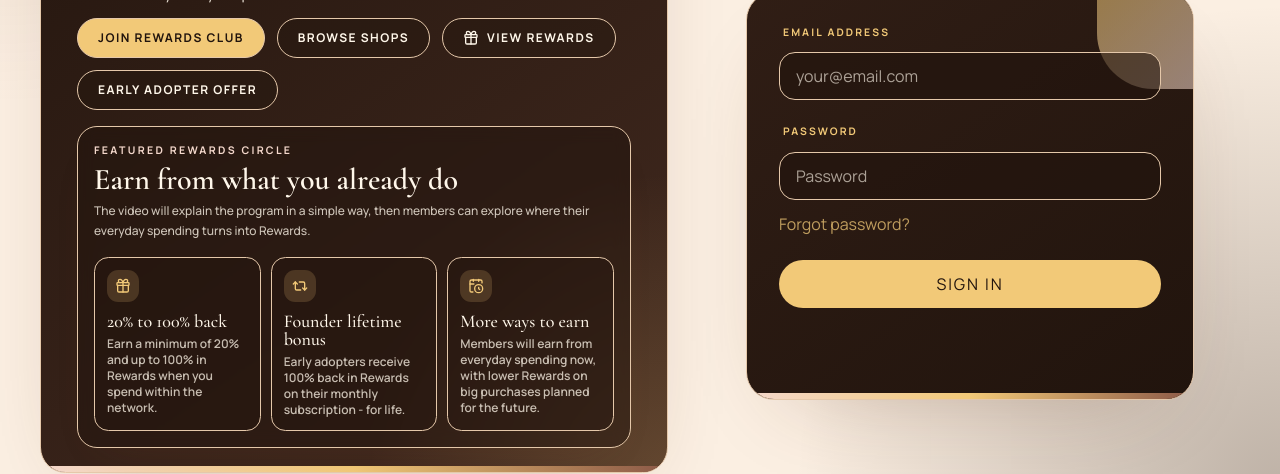
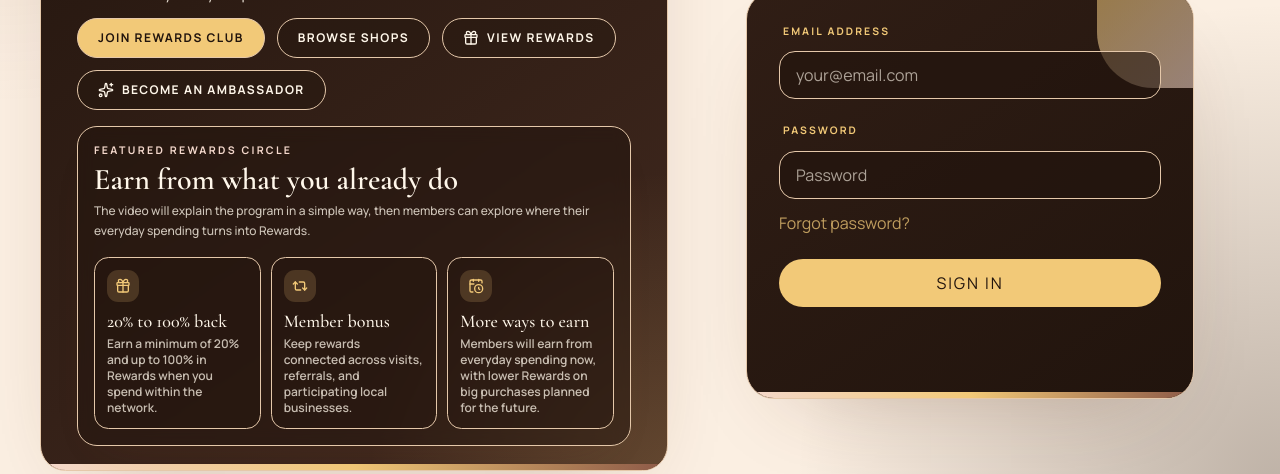
Before and after one commit to ElaiElaiElai1113/LoyaltyRewardsProg, a React (Vite) app: page / in a window 1280 px wide. Shown: the part 320-794 px from the top of the page. Built offline with nearby package versions, Linux system fonts and the light colour scheme; no server answers.

Commit message:
Clarify member and ambassador CTAs

```diff
--- a/src/features/auth/pages/landing-page.tsx
+++ b/src/features/auth/pages/landing-page.tsx
@@ -1,5 +1,5 @@
 import { zodResolver } from '@hookform/resolvers/zod'
-import { CalendarClock, Gift, Repeat2 } from 'lucide-react'
+import { CalendarClock, Gift, Repeat2, Sparkles } from 'lucide-react'
 import { useState } from 'react'
 import { useForm } from 'react-hook-form'
 import { Link, useNavigate, useSearchParams } from 'react-router-dom'
@@ -139,10 +139,11 @@ export function LandingPage() {
                   {t('View rewards')}
                 </Link>
                 <Link
-                  to="/membership"
-                  className="inline-flex min-h-10 items-center justify-center rounded-full border border-[var(--blush)]/45 bg-[var(--espresso)]/35 px-5 py-2.5 text-xs font-bold uppercase tracking-[0.12em] text-[var(--cream)] transition hover:-translate-y-0.5 hover:bg-[var(--espresso)]/55"
+                  to="/ambassadors"
+                  className="inline-flex min-h-10 items-center justify-center gap-2 rounded-full border border-[var(--blush)]/45 bg-[var(--espresso)]/35 px-5 py-2.5 text-xs font-bold uppercase tracking-[0.12em] text-[var(--cream)] transition hover:-translate-y-0.5 hover:bg-[var(--espresso)]/55"
                 >
-                  {t('Early adopter offer')}
+                  <Sparkles className="size-4" />
+                  {t('Become an ambassador')}
                 </Link>
               </div>
             </div>
@@ -163,7 +164,7 @@ export function LandingPage() {
               <div className="mt-4 grid grid-cols-[repeat(auto-fit,minmax(min(100%,8.75rem),1fr))] gap-2.5">
                 {[
                   { icon: Gift, title: t('20% to 100% back'), body: t('Earn a minimum of 20% and up to 100% in Rewards when you spend within the network.') },
-                  { icon: Repeat2, title: t('Founder lifetime bonus'), body: t('Early adopters receive 100% back in Rewards on their monthly subscription - for life.') },
+                  { icon: Repeat2, title: t('Member bonus'), body: t('Keep rewards connected across visits, referrals, and participating local businesses.') },
                   { icon: CalendarClock, title: t('More ways to earn'), body: t('Members will earn from everyday spending now, with lower Rewards on big purchases planned for the future.') },
                 ].map((item) => (
                   <div key={item.title} className="rounded-[0.9rem] border border-[var(--champagne)]/24 bg-[var(--espresso)]/34 p-3 transition hover:-translate-y-0.5 hover:border-[var(--champagne)]/55 hover:bg-[var(--espresso)]/52">
--- a/src/features/join/pages/join-rewards-page.tsx
+++ b/src/features/join/pages/join-rewards-page.tsx
@@ -187,7 +187,7 @@ export function JoinRewardsPage() {
 
                 <div className="grid gap-3">
                   <Label htmlFor="join-password" className={joinLabelClass}>Password</Label>
-                  <Input id="join-password" className={joinInputClass} type="password" placeholder="••••••••" {...form.register('password')} />
+                  <Input id="join-password" className={joinInputClass} type="password" placeholder="Password" {...form.register('password')} />
                   {form.formState.errors.password ? (
                     <p className="text-xs font-bold text-error">{form.formState.errors.password.message}</p>
                   ) : null}
```
